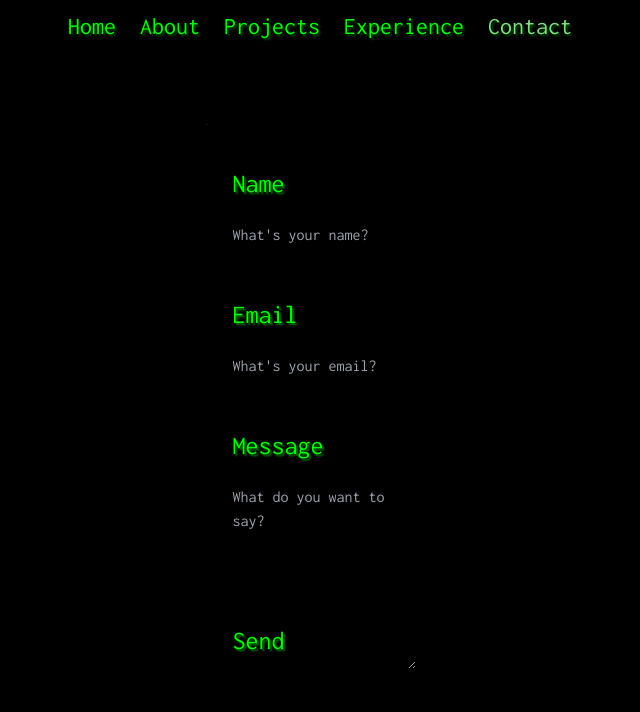
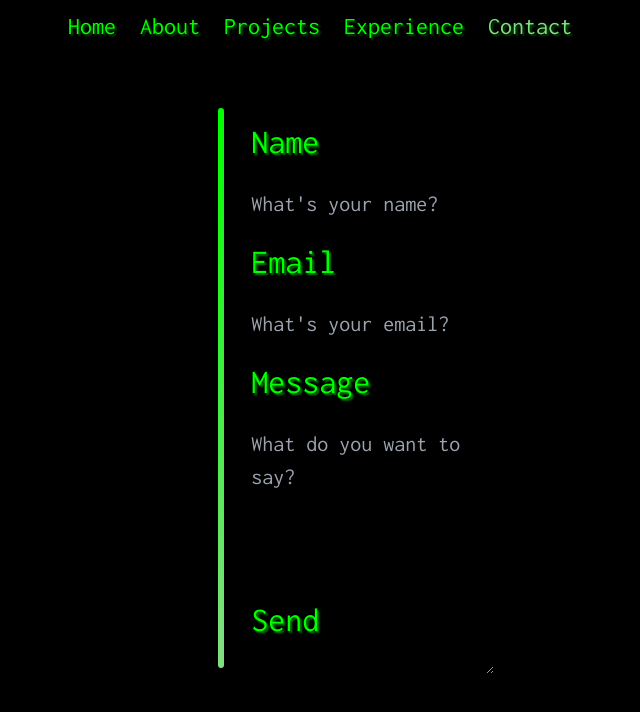
Before and after one commit to 8enji/portfolio, a Next.js app: page /contact in a window 1280 px wide. Shown: the top 712 px of the page, without its empty margins (320-960 px from the left). Built offline with nearby package versions, Linux system fonts and the light colour scheme.

Commit message:
Fixed sizing and gradient bar for contact page
Increased font size and fixed positioning of vertical gradient bar

```diff
--- a/pages/contact.jsx
+++ b/pages/contact.jsx
@@ -60,57 +60,57 @@ const  Contact = () => {
             animate={{opacity: [0,1]}} transition={{delay: 0, duration: 4}}>
             <Navbar page='Contact'/>
         </motion.div>
-        <motion.div className='ml-[41vw] bg-gradient-to-b from-[#0f0] to-[#83de83] w-1.5 h-[70vh] mt-20 rounded-full relative'
+        <motion.div className='bg-gradient-to-b from-[#0f0] to-[#83de83] w-1.5 h-[70vh] mt-[8vh] rounded-full relative ml-[42vw]'
                           animate={{opacity: [0,1]}} transition={{delay: 0, duration: 4}}></motion.div>
-        <div className='flex-col-reverse flex gap-10 -mt-[70vh] items-center absolute h-[100vh] w-[100vw] bg-transparent'>
+        <div className='flex-col-reverse flex -ml-[6vw] -mt-[70vh] items-center absolute h-[100vh] w-[100vw] bg-transparent'>
          <motion.div
-            className='bg-black p-8 rounded-2xl'
+            className='bg-black'
         >
 
             <form
                 ref={formRef}
                 onSubmit={handleSubmit}
-                className='flex flex-col gap-8 bg-black rounded-2xl'
+                className='flex flex-col bg-black rounded-2xl absolute'
             >
                 <label className='flex flex-col bg-transparent'>
-                    <span className='text-[26px] text-[#0f0] [text-shadow:_2px_2px_2px_rgb(0_255_0_/_50%)] mb-1 bg-transparent ml-2 mt-2'>Name</span>
+                    <span className='text-[34px] text-[#0f0] [text-shadow:_2px_2px_2px_rgb(0_255_0_/_50%)] mb-1 bg-transparent ml-2 mt-2'>Name</span>
                     <input
                         type='text'
                         name = 'name'
                         value={form.name}
                         onChange={handleChange}
                         placeholder="What's your name?"
-                        className='bg-tertiary py-4 px-2 placeholder:text-secondary text-white rounded-lg outline-none border-none font-medium'
+                        className='bg-tertiary py-4 px-2 placeholder:text-secondary text-white rounded-lg outline-none border-none text-[22px]'
                     />
                 </label>
 
                 <label className='flex flex-col bg-transparent'>
-                    <span className='text-[26px] text-[#0f0] [text-shadow:_2px_2px_2px_rgb(0_255_0_/_50%)] mb-1 bg-transparent ml-2'>Email</span>
+                    <span className='text-[34px] text-[#0f0] [text-shadow:_2px_2px_2px_rgb(0_255_0_/_50%)] mb-1 bg-transparent ml-2'>Email</span>
                     <input
                         type='email'
                         name = 'email'
                         value={form.email}
                         onChange={handleChange}
                         placeholder="What's your email?"
-                        className='bg-tertiary py-4 px-2 placeholder:text-secondary text-white rounded-lg outline-none border-none font-medium'
+                        className='bg-tertiary py-4 px-2 placeholder:text-secondary text-white rounded-lg outline-none border-none text-[22px]'
                     />
                 </label>
 
                 <label className='flex flex-col bg-transparent'>
-                    <span className='text-[26px] text-[#0f0] [text-shadow:_2px_2px_2px_rgb(0_255_0_/_50%)] mb-1 bg-transparent ml-2'>Message</span>
+                    <span className='text-[34px] text-[#0f0] [text-shadow:_2px_2px_2px_rgb(0_255_0_/_50%)] mb-1 bg-transparent ml-2'>Message</span>
                     <textarea
                         rows="7"
                         name = 'message'
                         value={form.message}
                         onChange={handleChange}
                         placeholder="What do you want to say?"
-                        className='bg-tertiary py-4 px-2 placeholder:text-secondary text-white rounded-lg outline-none border-none font-medium'
+                        className='bg-tertiary py-4 px-2 placeholder:text-secondary text-white rounded-lg outline-none border-none text-[22px]'
                     />
                 </label>
 
                 <button
                     type='submit'
-                    className='bg-tertiary px-2 -mt-20 outline-none w-fit text-[26px] text-[#0f0] [text-shadow:_2px_2px_2px_rgb(0_255_0_/_50%)] rounded-xl'
+                    className='bg-tertiary px-2 -mt-20 outline-none w-fit text-[34px] text-[#0f0] [text-shadow:_2px_2px_2px_rgb(0_255_0_/_50%)] rounded-xl'
                 >
                     {loading ? 'Sending...' : 'Send'}
                 </button>
```
